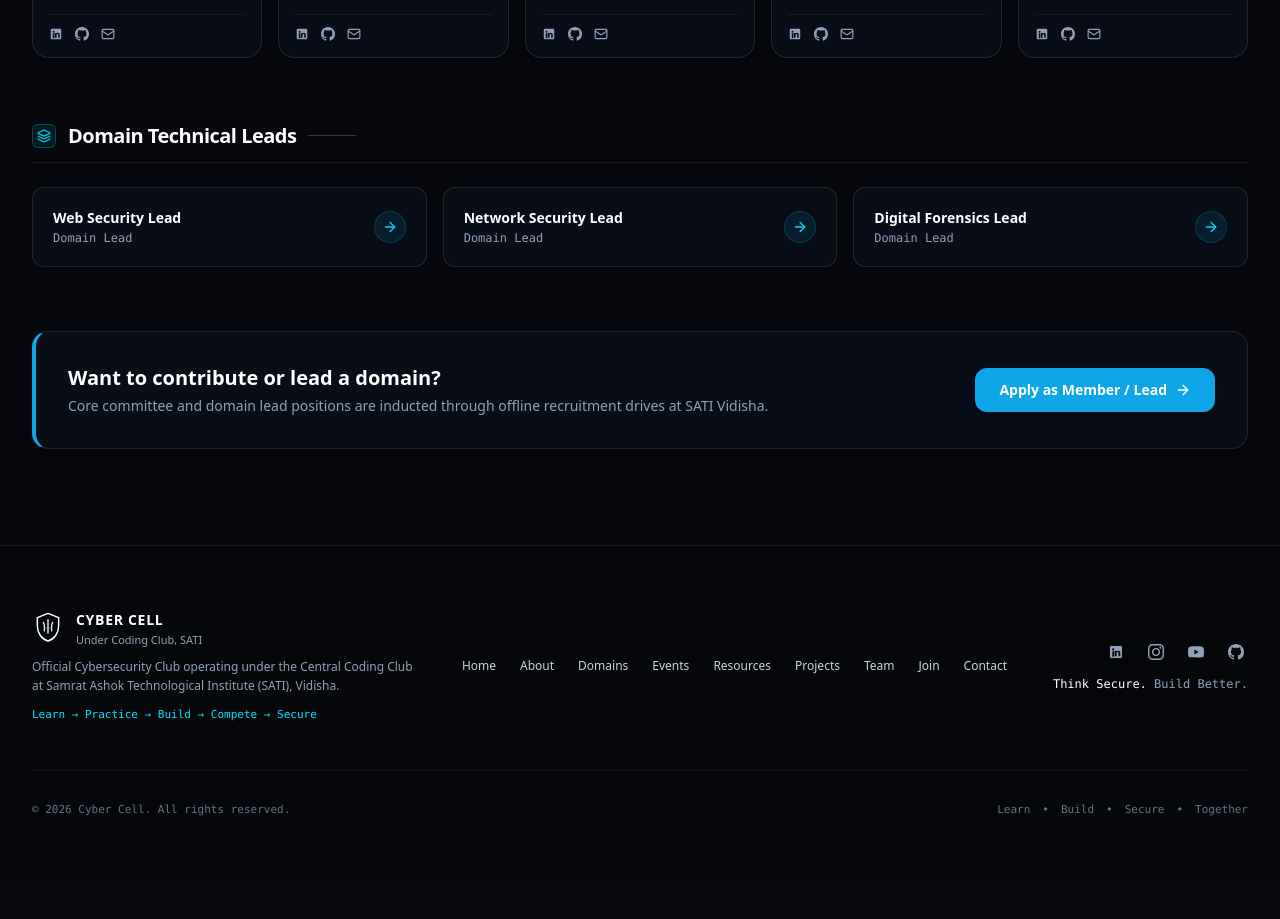
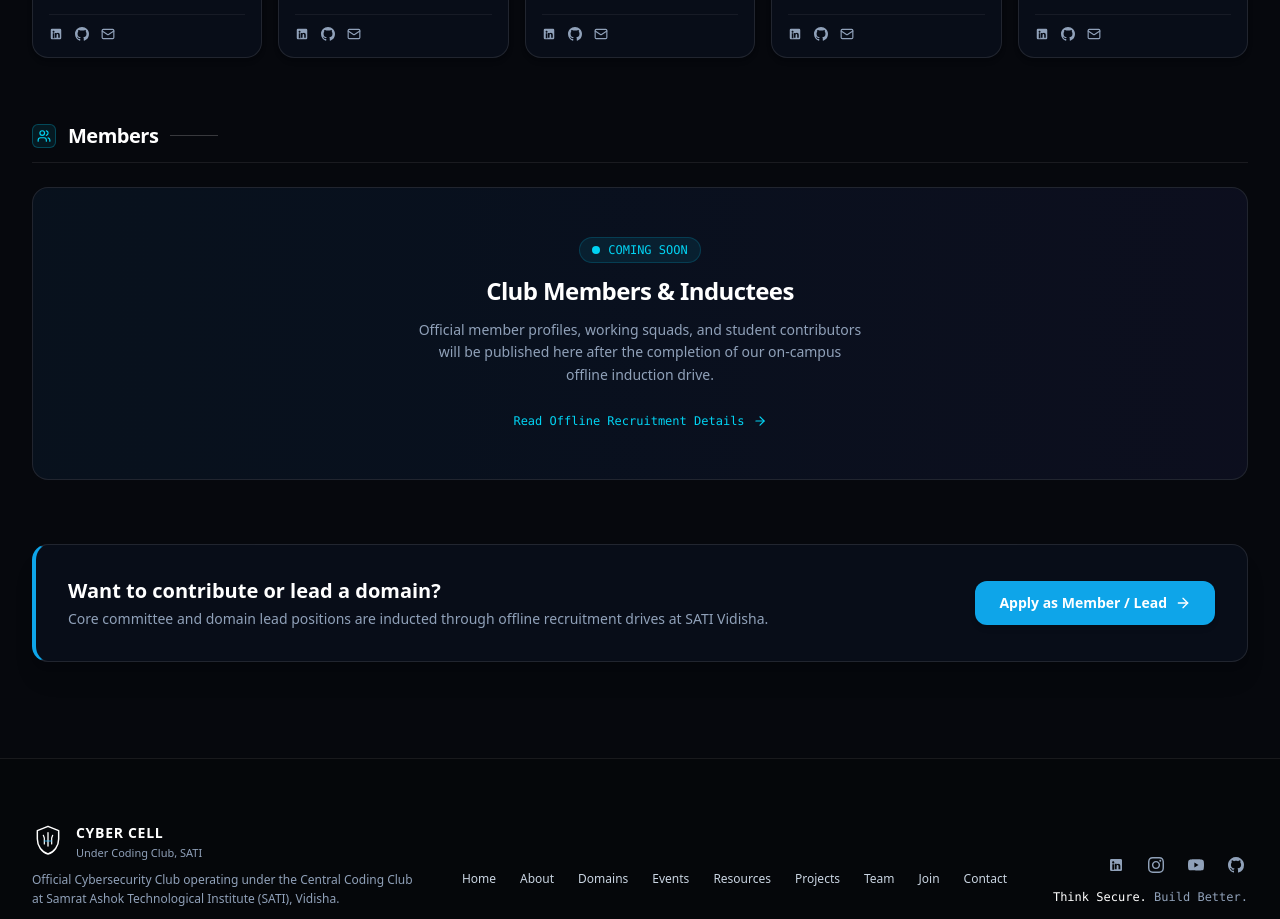
Before and after one commit to cybercellsati/Cyber-Cell, a Next.js app: page /team in a window 1280 px wide. Shown: the part 1680-2599 px from the top of the page. Before the commit the page ends 2562 px from the top, so only its background shows below. Built offline with nearby package versions, Linux system fonts and the light colour scheme; no server answers.

Commit message:
feat: replace Domain Technical Leads with Members Coming Soon section

```diff
--- a/app/team/page.tsx
+++ b/app/team/page.tsx
@@ -10,7 +10,6 @@ import {
   Shield,
   ArrowRight,
   Sparkles,
-  Layers,
   Terminal,
   Mail,
   ExternalLink
@@ -49,7 +48,7 @@ const tagColorClasses: Record<string, string> = {
 };
 
 export default function TeamPage() {
-  const { founder, executive, core, domains } = teamData;
+  const { founder, executive, core } = teamData;
 
   return (
     <div className="min-h-screen bg-[#06080d] text-white selection:bg-cyan-500/30 selection:text-cyan-200">
@@ -367,39 +366,42 @@ export default function TeamPage() {
           </div>
 
           {/* ========================================================================= */}
-          {/* Section 4: Domain Technical Leads */}
+          {/* Section 4: Members */}
           {/* ========================================================================= */}
           <div className="space-y-6">
             <div className="flex items-center gap-3 border-b border-white/[0.08] pb-3">
               <div className="w-6 h-6 rounded-md bg-cyan-500/10 border border-cyan-500/30 flex items-center justify-center text-cyan-400">
-                <Layers className="w-3.5 h-3.5" />
+                <Users className="w-3.5 h-3.5" />
               </div>
               <h2 className="text-lg sm:text-xl font-bold text-white tracking-tight">
-                Domain Technical Leads
+                Members
               </h2>
               <div className="w-12 h-[1px] bg-white/20" />
             </div>
 
-            <div className="grid grid-cols-1 md:grid-cols-3 gap-4">
-              {domains.map((domain) => (
-                <Link
-                  key={domain.id}
-                  href={domain.link}
-                  className="group p-5 rounded-xl bg-[#080d18] border border-white/10 hover:border-cyan-500/40 transition-all flex items-center justify-between"
-                >
-                  <div>
-                    <h3 className="text-sm font-bold text-white group-hover:text-cyan-300 transition-colors">
-                      {domain.title}
-                    </h3>
-                    <p className="text-xs text-slate-400 font-mono mt-0.5">
-                      {domain.role}
-                    </p>
-                  </div>
-                  <div className="w-8 h-8 rounded-full bg-cyan-500/10 border border-cyan-500/20 flex items-center justify-center text-cyan-400 group-hover:bg-cyan-500 group-hover:text-black transition-colors shrink-0">
-                    <ArrowRight className="w-4 h-4" />
-                  </div>
-                </Link>
-              ))}
+            <div className="p-8 sm:p-12 rounded-2xl bg-[#080d18] border border-white/10 hover:border-cyan-500/30 transition-all text-center relative overflow-hidden group">
+              <div className="absolute inset-0 bg-gradient-to-r from-cyan-500/5 via-blue-500/5 to-purple-500/5 opacity-50 group-hover:opacity-100 transition-opacity" />
+              <div className="relative z-10 max-w-md mx-auto space-y-3">
+                <div className="inline-flex items-center gap-2 px-3 py-1 rounded-full bg-cyan-500/10 border border-cyan-500/20 text-cyan-400 text-xs font-mono">
+                  <span className="w-2 h-2 rounded-full bg-cyan-400 animate-pulse" />
+                  <span>COMING SOON</span>
+                </div>
+                <h3 className="text-xl sm:text-2xl font-bold text-white tracking-tight">
+                  Club Members & Inductees
+                </h3>
+                <p className="text-xs sm:text-sm text-slate-400 leading-relaxed">
+                  Official member profiles, working squads, and student contributors will be published here after the completion of our on-campus offline induction drive.
+                </p>
+                <div className="pt-2">
+                  <Link
+                    href="/join"
+                    className="inline-flex items-center gap-2 text-xs font-mono text-cyan-400 hover:text-cyan-300 transition-colors"
+                  >
+                    <span>Read Offline Recruitment Details</span>
+                    <ArrowRight className="w-3.5 h-3.5" />
+                  </Link>
+                </div>
+              </div>
             </div>
           </div>
 
```
